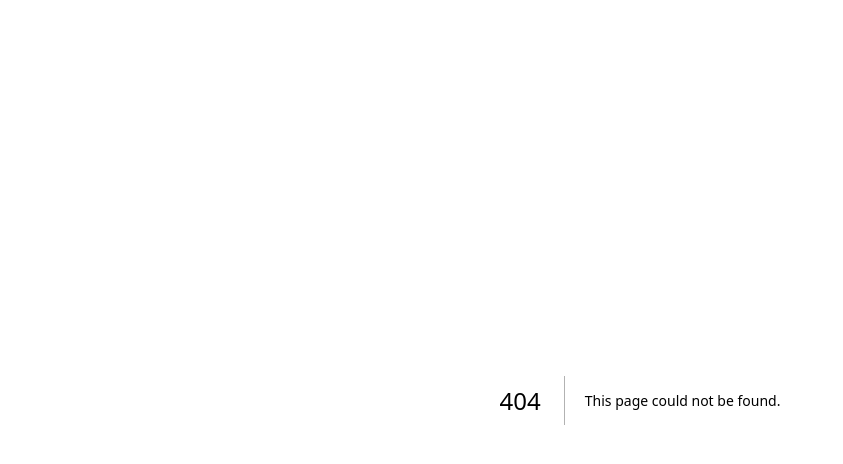
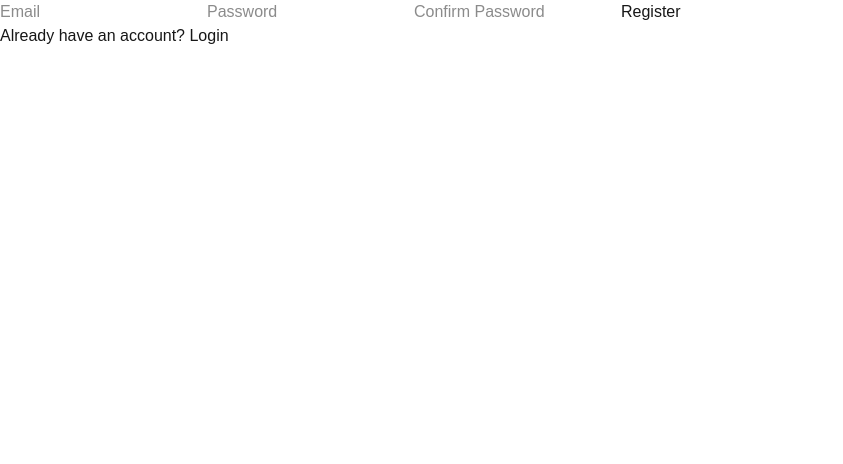
Before and after one commit to vasu-agarwal1/IntelliStream, a Next.js app: page /register in a window 1280 px wide. Before the commit this address had no page. Shown: the top 464 px of the page, without its empty margins (0-843 px from the left). Built offline with nearby package versions, Linux system fonts and the light colour scheme.

Commit message:
Add registration page component with form handling and validation

```diff
--- /dev/null
+++ b/app/register/page.tsx
@@ -0,0 +1,77 @@
+'use client'
+import { useRouter } from 'next/navigation'
+import React, { useState } from 'react'
+
+const RegisterPage = () => {
+  //apply debouncing later
+    const[email, setEmail] = useState('')
+    const[password, setPassword] = useState('')
+    const[confirmPassword, setConfirmPassword] = useState('')
+    const router = useRouter()
+
+    const handleSubmit = async (e: React.FormEvent<HTMLFormElement>) =>
+      {
+        e.preventDefault()
+
+        if(password !== confirmPassword){
+          alert("password do not match")
+          return
+        }
+
+        try {
+          const res = await fetch("/api/auth/register", {
+            method: "POST",
+            headers: {
+              "Content-Type": "application/json",
+            },
+            body: JSON.stringify({
+              email,
+              password
+            })
+          })
+          const data = await res.json()
+
+          if(!res.ok){
+            throw new Error(data.error || "Reg. Failed")
+          }
+
+          console.log(data)
+          router.push("/login")
+        } catch (error) {
+          console.error(error)
+        }
+      }
+
+
+  return (
+    <div>
+      <form onSubmit={handleSubmit}>
+        <input
+        type="email"
+        placeholder='Email'
+        value={email}
+        onChange={(e) => setEmail(e.target.value)}
+         />
+        <input
+        type="password"
+        placeholder='Password'
+        value={password}
+        onChange={(e) => setPassword(e.target.value)}
+         />
+        <input
+        type="password"
+        placeholder='Confirm Password'
+        value={confirmPassword}
+        onChange={(e) => setConfirmPassword(e.target.value)}
+         />
+        <button type='submit'>Register</button>
+      </form>
+      <div>
+        <p>Already have an account? <a href="/login">Login</a>
+        </p>
+      </div>
+    </div>
+  )
+}
+
+export default RegisterPage
```
